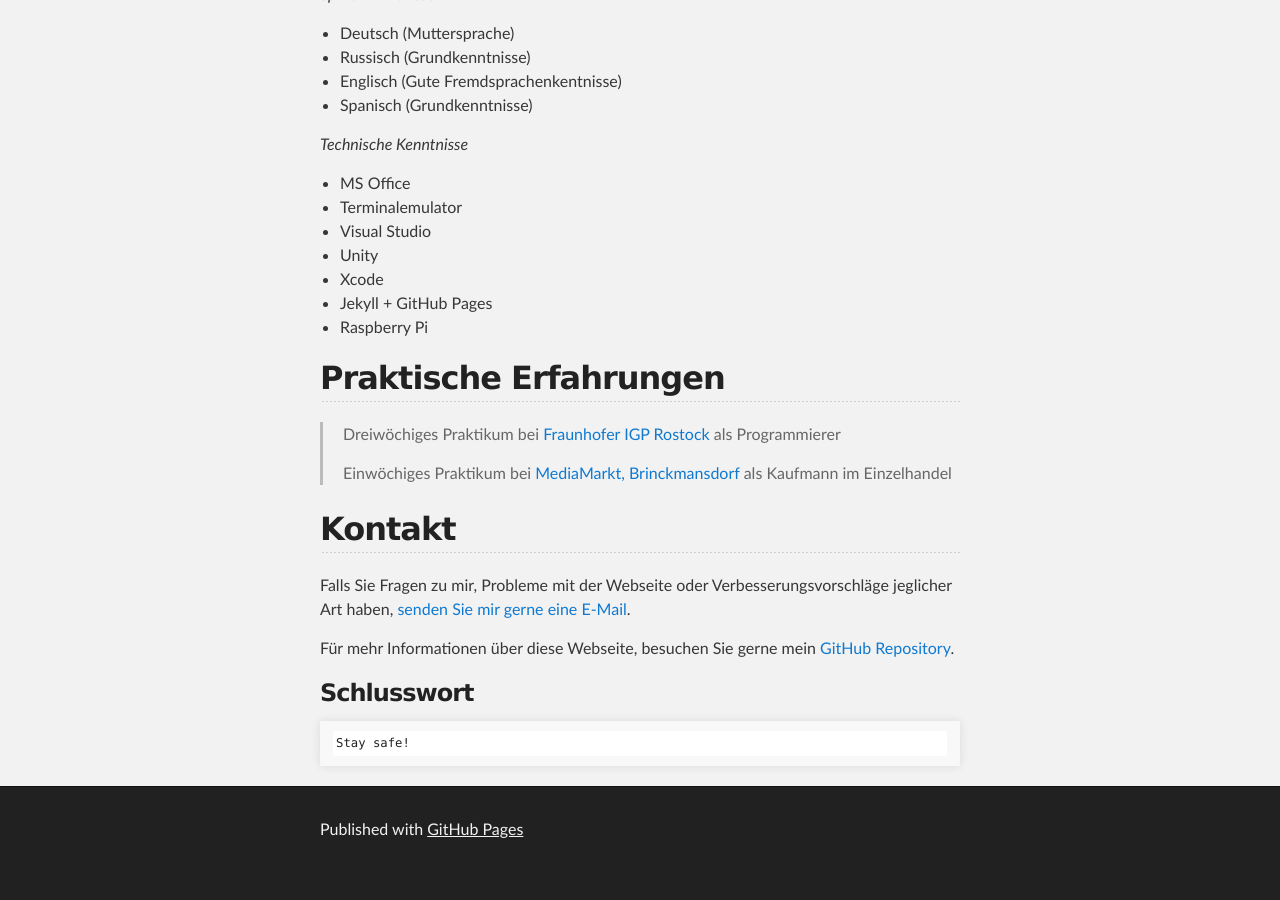
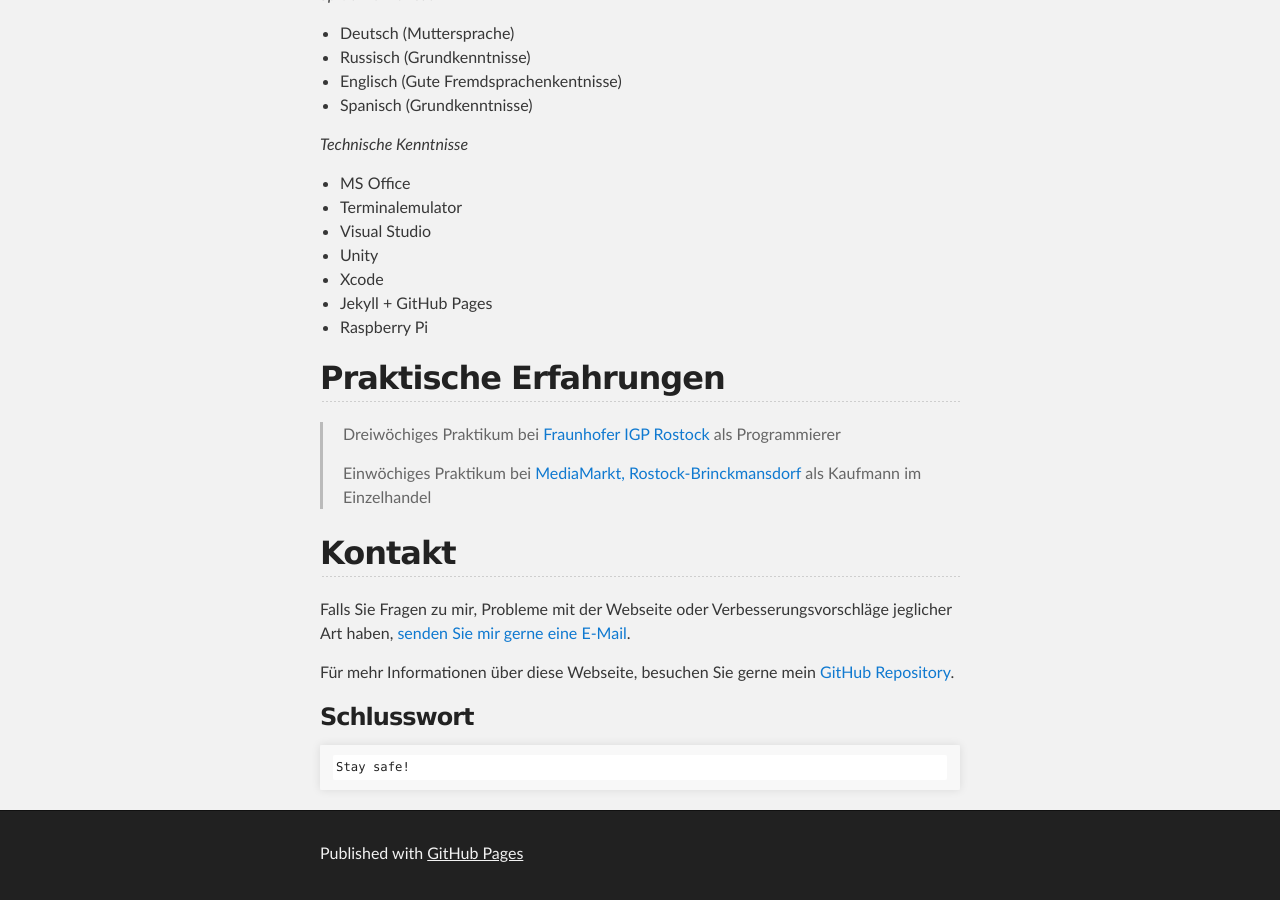
Before and after one commit to alexandersamoshyn/alexandersamoshyn.github.io, a Jekyll site: the page built from index.md, in a window 1280 px wide and 900 px high, scrolled down 1052 px. Built offline with Jekyll 4.4.1, drawn with Linux system fonts in a browser that asks for light colours; before the commit the page ends 1928 px from its top, so only the background shows below that.

Commit message:
Standort geaendert

```diff
--- a/index.md
+++ b/index.md
@@ -42,7 +42,7 @@ Moin, ich bin Alexander, 16 Jahre alt und besuche zurzeit die 10. Klasse. Zu mei
 
 > Dreiwöchiges Praktikum bei [Fraunhofer IGP Rostock](https://www.igp.fraunhofer.de) als Programmierer
 >
-> Einwöchiges Praktikum bei [MediaMarkt, Brinckmansdorf](https://www.mediamarkt.de/markt/rostock-brinckmansdorf) als Kaufmann im Einzelhandel
+> Einwöchiges Praktikum bei [MediaMarkt, Rostock-Brinckmansdorf](https://www.mediamarkt.de/markt/rostock-brinckmansdorf) als Kaufmann im Einzelhandel
 
 
 ## Kontakt
```
Also changed, not shown: 1 other file.
